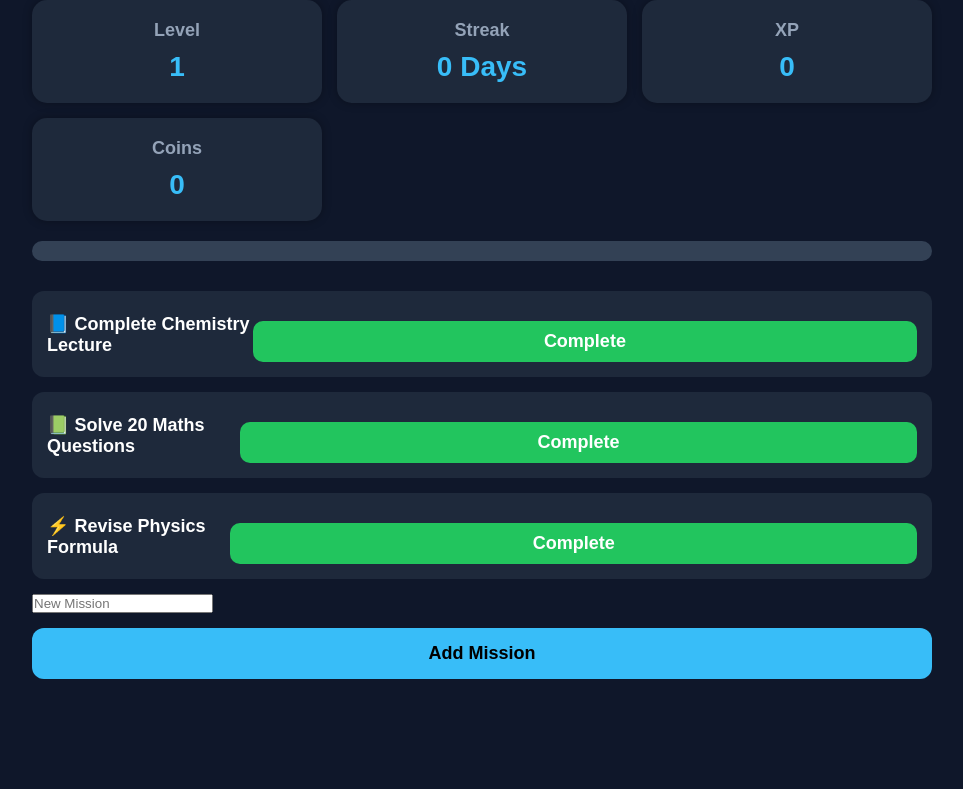
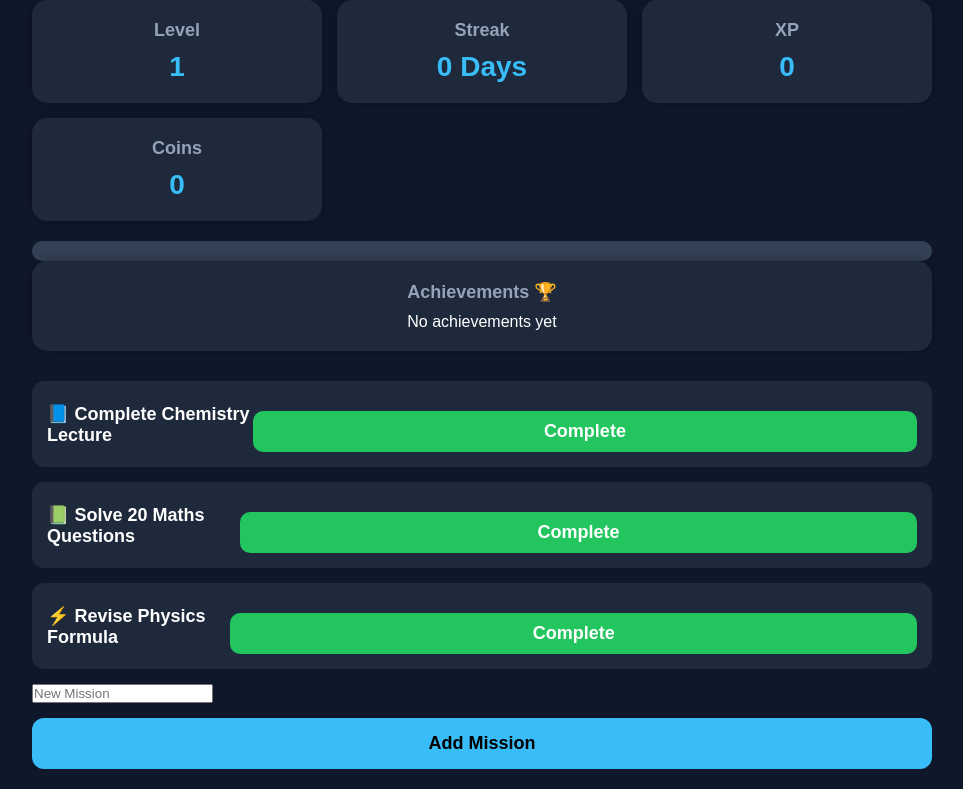
Before and after one commit to koshalmiddha1-rgb/mission-jee, a plain HTML site: page index.html in a window 1280 px wide. Shown: the part 87-876 px from the top of the page, without its empty margins (158-1121 px from the left). Before the commit the page ends 800 px from the top, so only its background shows below. Drawn offline with Linux system fonts and the light colour scheme.

Commit message:
Update index.html

```diff
--- a/index.html
+++ b/index.html
@@ -38,7 +38,12 @@
 <div class="progress">
 <div class="progress-bar"></div>
 </div>
-
+<div class="card">
+  <h2>Achievements 🏆</h2>
+  <div id="achievements">
+    No achievements yet
+  </div>
+</div>
 <div class="missions">
 
 <div class="mission">
```
